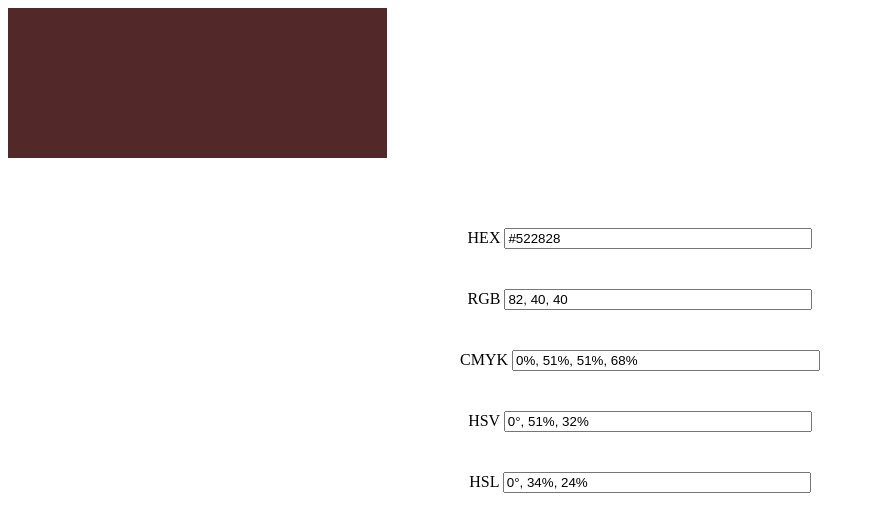
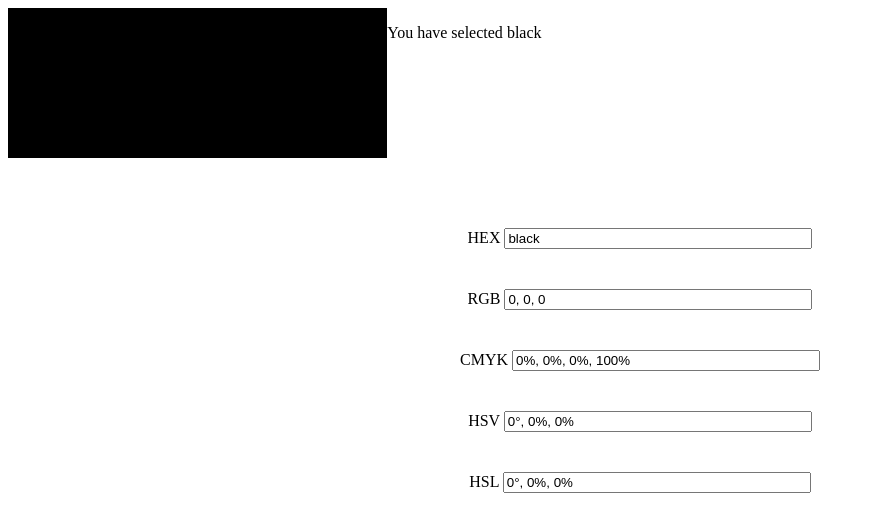
Before and after one commit to VarshiniAdurti28/ColorQuest, a SvelteKit app: page / in a window 1280 px wide. Shown: the top 532 px of the page, without its empty margins (0-875 px from the left). Built offline with nearby package versions, Linux system fonts and the light colour scheme.

Commit message:
All colors in sync

```diff
--- a/src/routes/+page.svelte
+++ b/src/routes/+page.svelte
@@ -2,17 +2,38 @@
   //chroma.js library for the conversions
   import chroma from 'chroma-js';
 
-  let selectedCol ="#522828";
+  let selectedCol ="black";
   let rgbCol = '', cmykCol='', hslCol='', hsvCol='', hexCol='';
 
+  //comverting all values to hex for uniformity
+  function handleHex(e) {
+    selectedCol = e.target.value;
+  }
 
+  function handleRgb(e) {
+    selectedCol = chroma(`rgb(${e.target.value})`).hex();
+  }
+
+  function handleCmyk(e) {
+    const cmykValues = e.target.value.split(',').map(v => parseFloat(v.trim()) / 100);
+    selectedCol = chroma.cmyk(...cmykValues).hex();
+  }
+
+  function handleHsl(e) {
+    const hslValues = e.target.value.split(',').map(v => parseFloat(v.trim()));
+    selectedCol = chroma.hsl(hslValues[0], hslValues[1] / 100, hslValues[2] / 100).hex();
+  }
+
+  function handleHsv(e) {
+    const hsvValues = e.target.value.split(',').map(v => parseFloat(v.trim()));
+    selectedCol = chroma.hsv(hsvValues[0], hsvValues[1] / 100, hsvValues[2] / 100).hex();
+  }
 
 
   $: {
 
-  //HEX: Our selected Color is in Hex
-  hexCol= chroma(selectedCol).hex();
 
+  hexCol= selectedCol;
   //RGB
   let rgbColor = chroma(selectedCol).rgb();
   rgbCol = `${rgbColor[0]}, ${rgbColor[1]}, ${rgbColor[2]}`;
@@ -20,16 +41,18 @@
   //CMYK
   let cmykColor = chroma(selectedCol).cmyk();
   cmykCol = `${Math.round(cmykColor[0] * 100)}%, ${Math.round(cmykColor[1] * 100)}%, ${Math.round(cmykColor[2] * 100)}%, ${Math.round(cmykColor[3] * 100)}%`;
-  }
-
-  // HSV
-  let hsvColor = chroma(selectedCol).hsv();
-  hsvCol = `${Math.round(hsvColor[0])}°, ${Math.round(hsvColor[1] * 100)}%, ${Math.round(hsvColor[2] * 100)}%`;
 
 
-  // HSL
+  // HSV (Black led to NaN value for H: hence that has been taken careof)
+  let hsvColor = chroma(selectedCol).hsv();
+  hsvCol = `${Math.round(isNaN(hsvColor[0]) ? 0 : hsvColor[0])}°, ${Math.round(hsvColor[1] * 100)}%, ${Math.round(hsvColor[2] * 100)}%`;
+
+
+  // HSL (Black led to NaN value for H: hence that has been taken careof)
   let hslColor = chroma(selectedCol).hsl();
-  hslCol = `${Math.round(hslColor[0])}°, ${Math.round(hslColor[1] * 100)}%, ${Math.round(hslColor[2] * 100)}%`;
+  hslCol = `${Math.round(isNaN(hslColor[0]) ? 0 : hslColor[0])}°, ${Math.round(hslColor[1] * 100)}%, ${Math.round(hslColor[2] * 100)}%`;
+
+  }
 
 </script>
 
@@ -83,9 +106,11 @@
 
 <div class="cont">
   <div class= "colors">
+    <!-- A div to display what color we have chosen! -->
     <div class= "dispColor" style= "--pick-color: {selectedCol}">
 
     </div>
+    <p>You have selected {selectedCol}</p>
     <div>
 
     </div>
@@ -95,14 +120,14 @@
   <div class="colorbar">
     <div class="eachInp">
       <label> HEX
-        <input type="text" bind:this = {selectedCol} value = {hexCol} on:input={()=> selectedCol= hexCol}>
+        <input type="text" value = {hexCol} on:input={handleHex}>
       </label>
     </div>
 
 
     <div class="eachInp">
       <label> RGB
-        <input type="text" bind:this = {selectedCol} value={rgbCol} on:input={()=> selectedCol= rgbCol}>
+        <input type="text" value = {rgbCol} on:input={handleRgb} >
       </label>
 
     </div>
@@ -110,13 +135,13 @@
 
     <div class="eachInp">
     <label> CMYK
-      <input type="text" bind:this = {selectedCol} value={cmykCol} on:input={()=> selectedCol= cmykCol}>
+      <input type="text" value = {cmykCol} on:input={handleCmyk} >
     </label>
     </div>
 
     <div class="eachInp">
       <label> HSV
-        <input type="text" bind:this = {selectedCol} value={hsvCol} on:input={()=> selectedCol= hsvCol}>
+        <input type="text" value = {hsvCol} on:input={handleHsv} >
       </label>
     </div>
 
@@ -124,7 +149,7 @@
 
     <div class="eachInp">
       <label> HSL
-        <input type="text" bind:this = {selectedCol} value={hslCol} on:input={()=> selectedCol= hslCol}>
+        <input type="text" value = {hslCol} on:input={handleHsl} >
       </label>
     </div>
 
```
Also changed, not shown: src/routes/text.txt (added).
